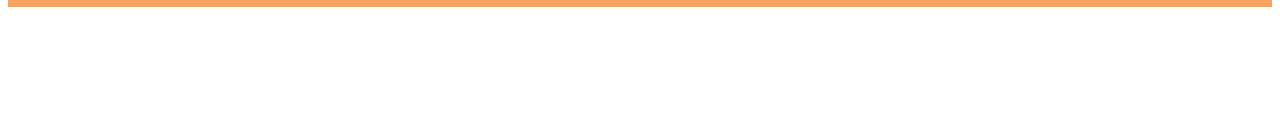
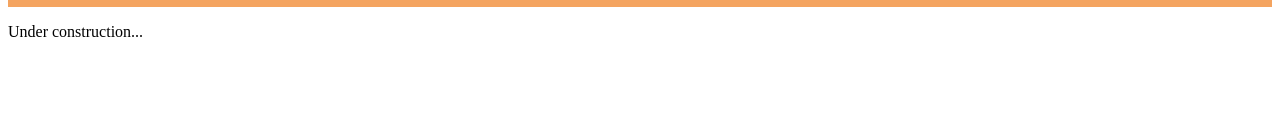
Before and after one commit to ryanlester91/repo3a, a plain HTML site: page 404.html in a window 1280 px wide. Shown: the part 241-354 px from the top of the page. Drawn offline with Linux system fonts and the light colour scheme.

Commit message:
added 'Under construction' message

```diff
--- a/404.html
+++ b/404.html
@@ -4,6 +4,7 @@
     <body>
         <div id="sonic"></div>
         <div id="line-walk"></div>
+        <p>Under construction...</p>
         <div id="outlineFun"></div>
         <div id="pacman-ghost"></div>
     </body>
```
